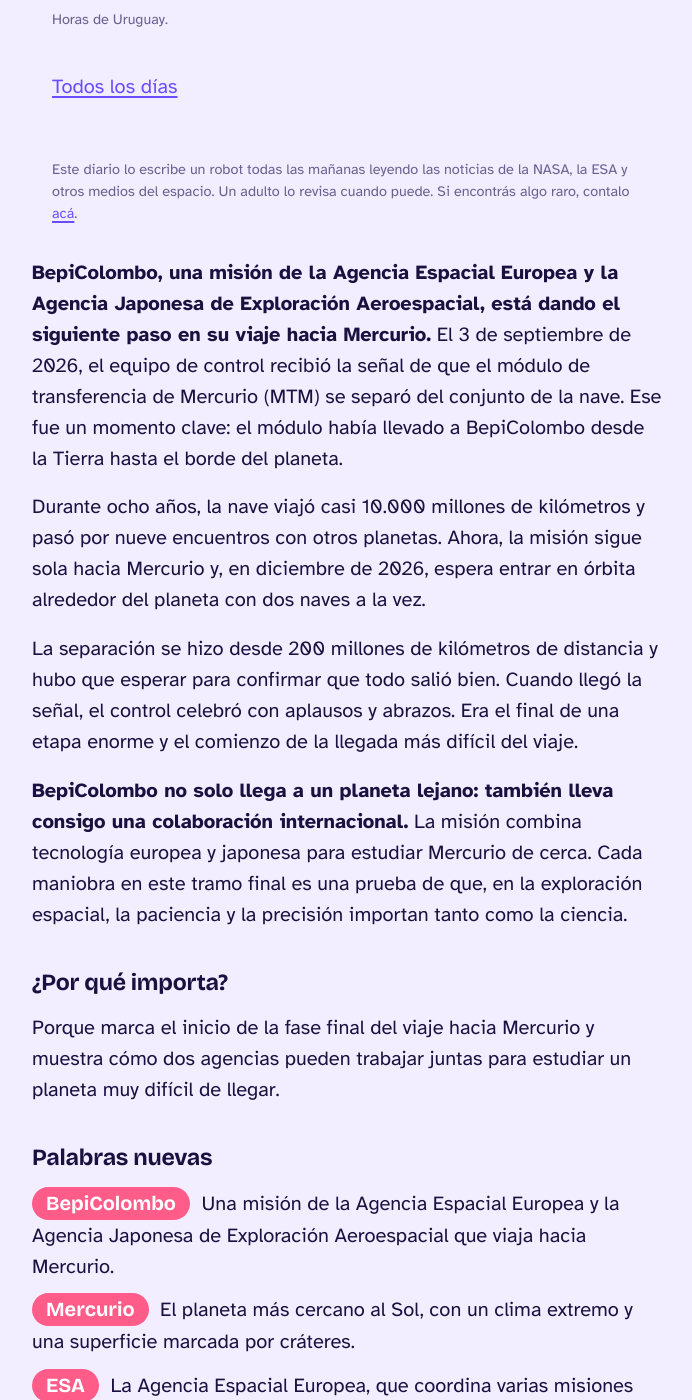
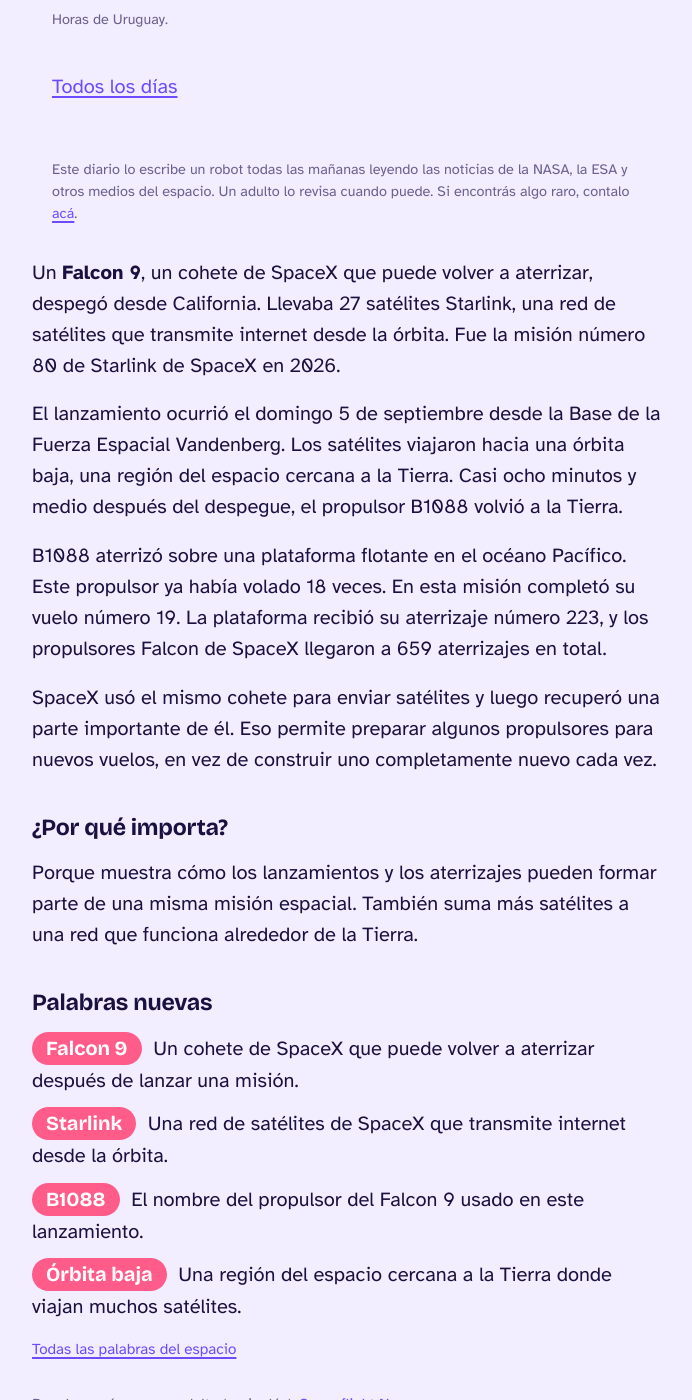
Before and after one commit to lezama/espacio-bot, a Jekyll site: the page built from _posts/2026-09-07-espacio.md, in a window 1280 px wide and 1400 px high, scrolled down 3416 px. Shown: the whole window, without its empty margins (292-984 px from the left). Built offline with Jekyll 4.4.1, drawn with Linux system fonts in a browser that asks for light colours; some of the changed text lies outside the part shown.

Commit message:
[WIP] Update existing file for September 7, 2026 post (#16)
* Initial plan

* Regenerate September 7 space post

Co-authored-by: lezama <104869+lezama@users.noreply.github.com>

---------

Co-authored-by: copilot-swe-agent[bot] <198982749+Copilot@users.noreply.github.com>
Co-authored-by: lezama <104869+lezama@users.noreply.github.com>

```diff
--- a/_posts/2026-09-07-espacio.md
+++ b/_posts/2026-09-07-espacio.md
@@ -1,7 +1,7 @@
 ---
-title: "BepiColombo llega a Mercurio"
-source_url: "https://www.esa.int/Enabling_Support/Operations/BepiColombo_begins_Mercury_arrival_with_MTM_separation_success"
-source_name: "ESA"
+title: "Falcon 9 llevó 27 satélites Starlink"
+source_url: "https://spaceflightnow.com/2026/09/05/live-coverage-spacex-to-launch-80th-starlink-mission-of-2026/"
+source_name: "Spaceflight Now"
 launches:
   - net: "2026-09-09T06:00:00-03:00"
     rocket: "Long March 2D/YZ-3 | Unknown Payload"
@@ -19,25 +19,26 @@ launches:
     rocket: "Long March 8A | Unknown Payload"
     where: "Wenchang Space Launch Site, People's Republic of China"
     what: "El Long March 8A despegará desde Wenchang, pero todavía no se sabe qué llevará."
+first: "Fue la misión número 80 de Starlink de SpaceX en 2026."
 words:
-  - word: "BepiColombo"
-    meaning: "Una misión de la Agencia Espacial Europea y la Agencia Japonesa de Exploración Aeroespacial que viaja hacia Mercurio."
-  - word: "Mercurio"
-    meaning: "El planeta más cercano al Sol, con un clima extremo y una superficie marcada por cráteres."
-  - word: "ESA"
-    meaning: "La Agencia Espacial Europea, que coordina varias misiones científicas y de exploración."
-  - word: "JAXA"
-    meaning: "La Agencia Japonesa de Exploración Aeroespacial, que participó en la misión junto con la ESA."
+  - word: "Falcon 9"
+    meaning: "Un cohete de SpaceX que puede volver a aterrizar después de lanzar una misión."
+  - word: "Starlink"
+    meaning: "Una red de satélites de SpaceX que transmite internet desde la órbita."
+  - word: "B1088"
+    meaning: "El nombre del propulsor del Falcon 9 usado en este lanzamiento."
+  - word: "Órbita baja"
+    meaning: "Una región del espacio cercana a la Tierra donde viajan muchos satélites."
 ---
 
-**BepiColombo, una misión de la Agencia Espacial Europea y la Agencia Japonesa de Exploración Aeroespacial, está dando el siguiente paso en su viaje hacia Mercurio.** El 3 de septiembre de 2026, el equipo de control recibió la señal de que el módulo de transferencia de Mercurio (MTM) se separó del conjunto de la nave. Ese fue un momento clave: el módulo había llevado a BepiColombo desde la Tierra hasta el borde del planeta.
+Un **Falcon 9**, un cohete de SpaceX que puede volver a aterrizar, despegó desde California. Llevaba 27 satélites Starlink, una red de satélites que transmite internet desde la órbita. Fue la misión número 80 de Starlink de SpaceX en 2026.
 
-Durante ocho años, la nave viajó casi 10.000 millones de kilómetros y pasó por nueve encuentros con otros planetas. Ahora, la misión sigue sola hacia Mercurio y, en diciembre de 2026, espera entrar en órbita alrededor del planeta con dos naves a la vez.
+El lanzamiento ocurrió el domingo 5 de septiembre desde la Base de la Fuerza Espacial Vandenberg. Los satélites viajaron hacia una órbita baja, una región del espacio cercana a la Tierra. Casi ocho minutos y medio después del despegue, el propulsor B1088 volvió a la Tierra.
 
-La separación se hizo desde 200 millones de kilómetros de distancia y hubo que esperar para confirmar que todo salió bien. Cuando llegó la señal, el control celebró con aplausos y abrazos. Era el final de una etapa enorme y el comienzo de la llegada más difícil del viaje.
+B1088 aterrizó sobre una plataforma flotante en el océano Pacífico. Este propulsor ya había volado 18 veces. En esta misión completó su vuelo número 19. La plataforma recibió su aterrizaje número 223, y los propulsores Falcon de SpaceX llegaron a 659 aterrizajes en total.
 
-**BepiColombo no solo llega a un planeta lejano: también lleva consigo una colaboración internacional.** La misión combina tecnología europea y japonesa para estudiar Mercurio de cerca. Cada maniobra en este tramo final es una prueba de que, en la exploración espacial, la paciencia y la precisión importan tanto como la ciencia.
+SpaceX usó el mismo cohete para enviar satélites y luego recuperó una parte importante de él. Eso permite preparar algunos propulsores para nuevos vuelos, en vez de construir uno completamente nuevo cada vez.
 
 ## ¿Por qué importa?
 
-Porque marca el inicio de la fase final del viaje hacia Mercurio y muestra cómo dos agencias pueden trabajar juntas para estudiar un planeta muy difícil de llegar.
+Porque muestra cómo los lanzamientos y los aterrizajes pueden formar parte de una misma misión espacial. También suma más satélites a una red que funciona alrededor de la Tierra.
```
